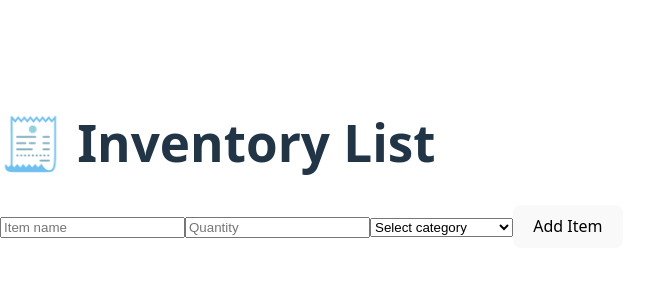
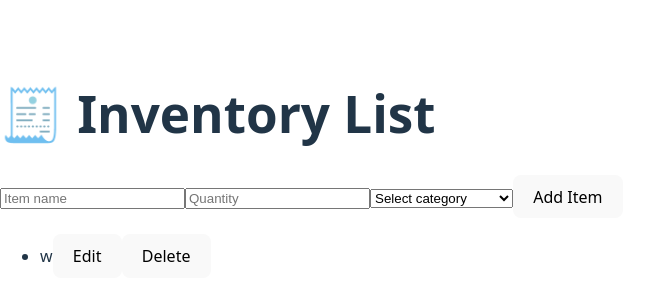
Before and after one commit to lolirock238/Phase-2-inventory-system-7, a React (Vite) app: page / in a window 1280 px wide. Shown: the part 228-528 px from the top of the page, without its empty margins (0-665 px from the left). Built offline with nearby package versions, Linux system fonts and the light colour scheme; data requests are answered from the project's data file.

Commit message:
working on an Save  Button

```diff
--- a/db.json
+++ b/db.json
@@ -1,3 +1,10 @@
 {
-  "items": []
+  "items": [
+    {
+      "name": "w",
+      "quantity": 3,
+      "category": "Stationery",
+      "id": 1
+    }
+  ]
 }
--- a/src/components/ItemList.jsx
+++ b/src/components/ItemList.jsx
@@ -1,12 +1,44 @@
-import React from "react";
+import React, { useState } from "react";
 
-export default function ItemList({ items, onDeleteItem }) {
+export default function ItemList({ items, onDeleteItem, onEditItem }) {
+  const [editingId, setEditingId] = useState(null);
+  const [newName, setNewName] = useState("");
+
+  function handleEditClick(item) {
+    setEditingId(item.id);
+    setNewName(item.name);
+  }
+
+  function handleSaveClick(id) {
+    onEditItem(id, { name: newName });
+    setEditingId(null);
+  }
+
+  function handleCancelClick() {
+    setEditingId(null);
+    setNewName("");
+  }
+
   return (
     <ul>
       {items.map((item) => (
         <li key={item.id}>
-          <strong>{item.name}</strong> — {item.quantity} pcs ({item.category})
-          <button onClick={() => onDeleteItem(item.id)}>Delete</button>
+          {editingId === item.id ? (
+            <>
+              <input
+                value={newName}
+                onChange={(e) => setNewName(e.target.value)}
+              />
+              <button onClick={() => handleSaveClick(item.id)}>Save</button>
+              <button onClick={handleCancelClick}>Cancel</button>
+            </>
+          ) : (
+            <>
+              <span>{item.name}</span>
+              <button onClick={() => handleEditClick(item)}>Edit</button>
+              <button onClick={() => onDeleteItem(item.id)}>Delete</button>
+            </>
+          )}
         </li>
       ))}
     </ul>
```
Also changed, not shown: src/components/SaveButton.jsx (added).
